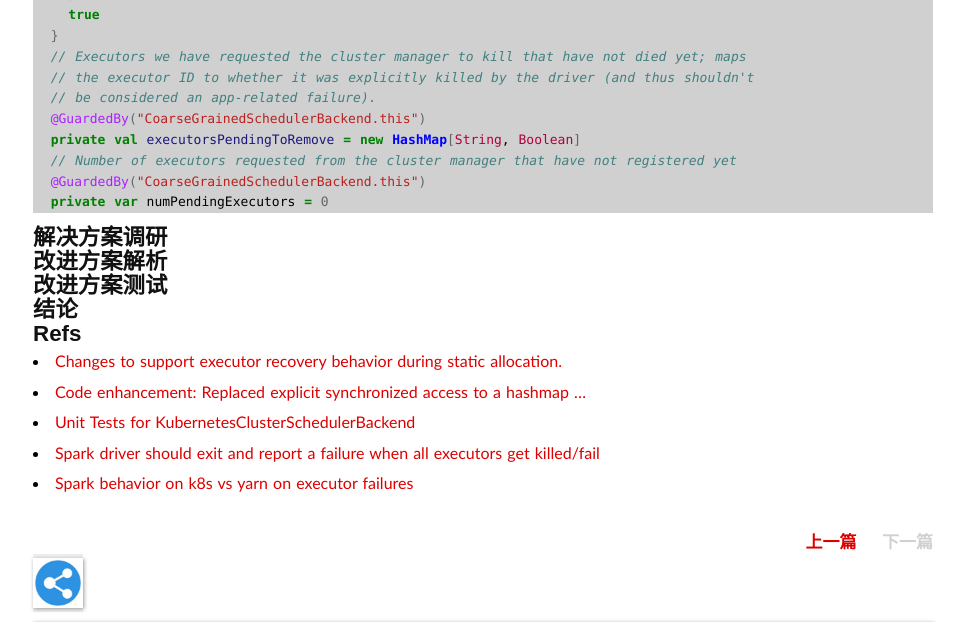
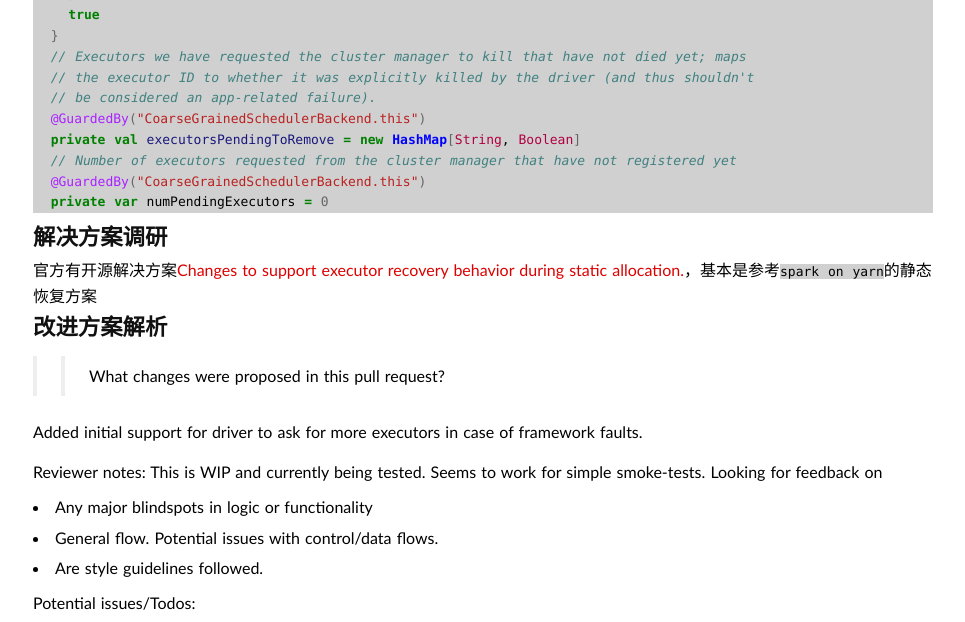
Before and after one commit to duyanghao/duyanghao.github.io, a Jekyll site: the page built from _posts/2017-10-26-Spark-on-k8s-SAR.md, in a window 1280 px wide and 1400 px high, scrolled down 3341 px, cut to the strip 0-622 px from the top of the window. Shown: the whole strip, without its empty margins (157-1122 px from the left). Built offline with Jekyll 4.4.1, drawn with Linux system fonts in a browser that asks for light colours; some web fonts are replaced; comment, search, counter and statistics services are not loaded; some of the changed text lies outside the part shown.

Commit message:
update 2017-10-26-Spark-on-k8s-SAR.md
Signed-off-by: “duyanghao” <1294057873@qq.com>

````diff
--- a/_posts/2017-10-26-Spark-on-k8s-SAR.md
+++ b/_posts/2017-10-26-Spark-on-k8s-SAR.md
@@ -184,10 +184,44 @@ excerpt: Spark on k8s executors静态恢复机制……
   private var numPendingExecutors = 0
 ```
 
-
 ## 解决方案调研
 
+官方有开源解决方案[Changes to support executor recovery behavior during static allocation.](https://github.com/apache-spark-on-k8s/spark/pull/244)，基本是参考`spark on yarn`的静态恢复方案
+
 ## 改进方案解析
+
+>>
+What changes were proposed in this pull request?
+
+Added initial support for driver to ask for more executors in case of framework faults.
+
+Reviewer notes:
+This is WIP and currently being tested. Seems to work for simple smoke-tests. Looking for feedback on
+
+* Any major blindspots in logic or functionality
+* General flow. Potential issues with control/data flows.
+* Are style guidelines followed.
+
+Potential issues/Todos:
+
+* Verify that no deadlocks are possible.
+* May be explore message passing between threads instead of using synchronization
+* Any uncovered issues in further testing
+
+Reviewer notes
+
+Main business logic is in
+removeFailedAndRequestNewExecutors()
+
+Overall executor recovery logic at a high-level:
+
+* On executor disconnect, we immediately disable the executor.
+* Delete/Error Watcher actions will trigger a capture of executor loss reasons. This happens on a separate thread.
+* There is another dedicated recovery thread, which looks at all previously disconnected executors and their loss reasons to remove those executors with the right loss reasons or keep trying till the loss reasons' are discovered. If the loss reason of a lost executors is not discovered within a sufficient time window, then we give up and still remove the executor. For all removed executors, we request new executors on this recovery thread.
+
+How was this patch tested?
+
+Manually tested that on deleting a pod, new pods were being requested.
 
 ## 改进方案测试
 
````
